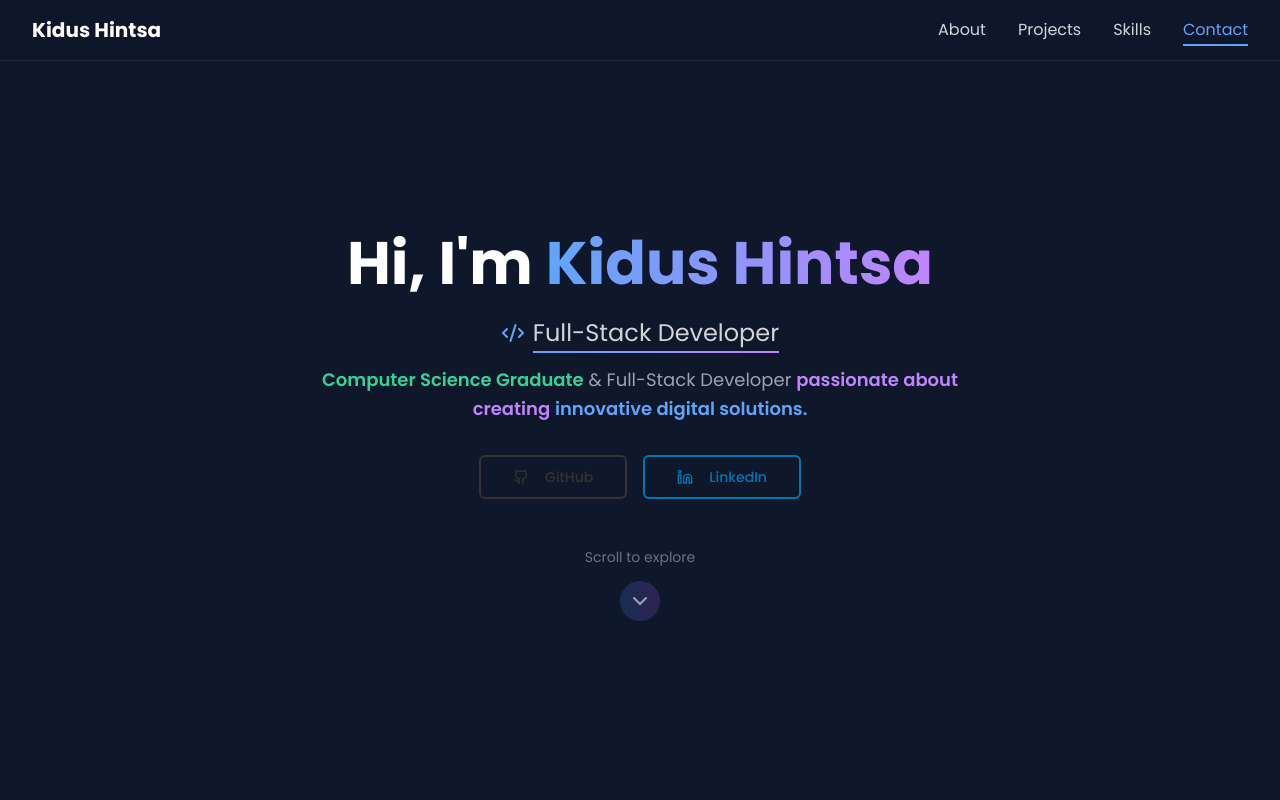
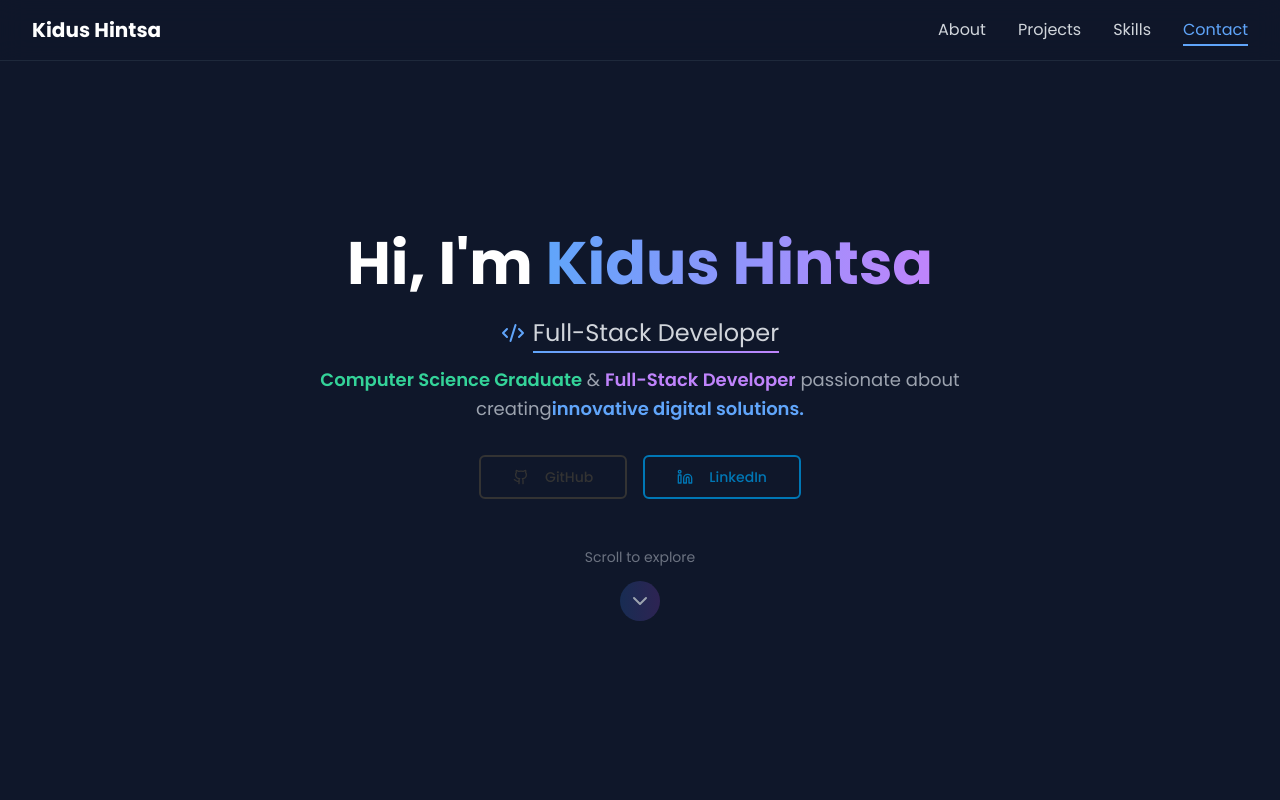
Before and after one commit to kidushintsa/kidus-portfolio--1-, a Next.js app: page / in a window 1280 px wide. Shown: the top 800 px of the page. Built offline with nearby package versions, Linux system fonts and the light colour scheme.

Commit message:
Refactor Full-Stack Developer text styling
Updated text styling for the Full-Stack Developer label.

```diff
--- a/components/hero-section.tsx
+++ b/components/hero-section.tsx
@@ -91,11 +91,9 @@ export function HeroSection() {
           className="text-lg text-gray-400 mb-8 max-w-2xl mx-auto leading-relaxed"
         >
           <span className="font-semibold text-emerald-400">Computer Science Graduate</span>{" "}
-          & Full-Stack Developer{" "}
-          <span className="font-semibold text-purple-400">
+          & <span className="font-semibold text-purple-400">Full-Stack Developer</span>
+          {" "}
             passionate about creating
-          </span>{" "}
-
           <span className="font-semibold text-blue-400">innovative digital solutions.</span>
         </motion.p>
 
```
